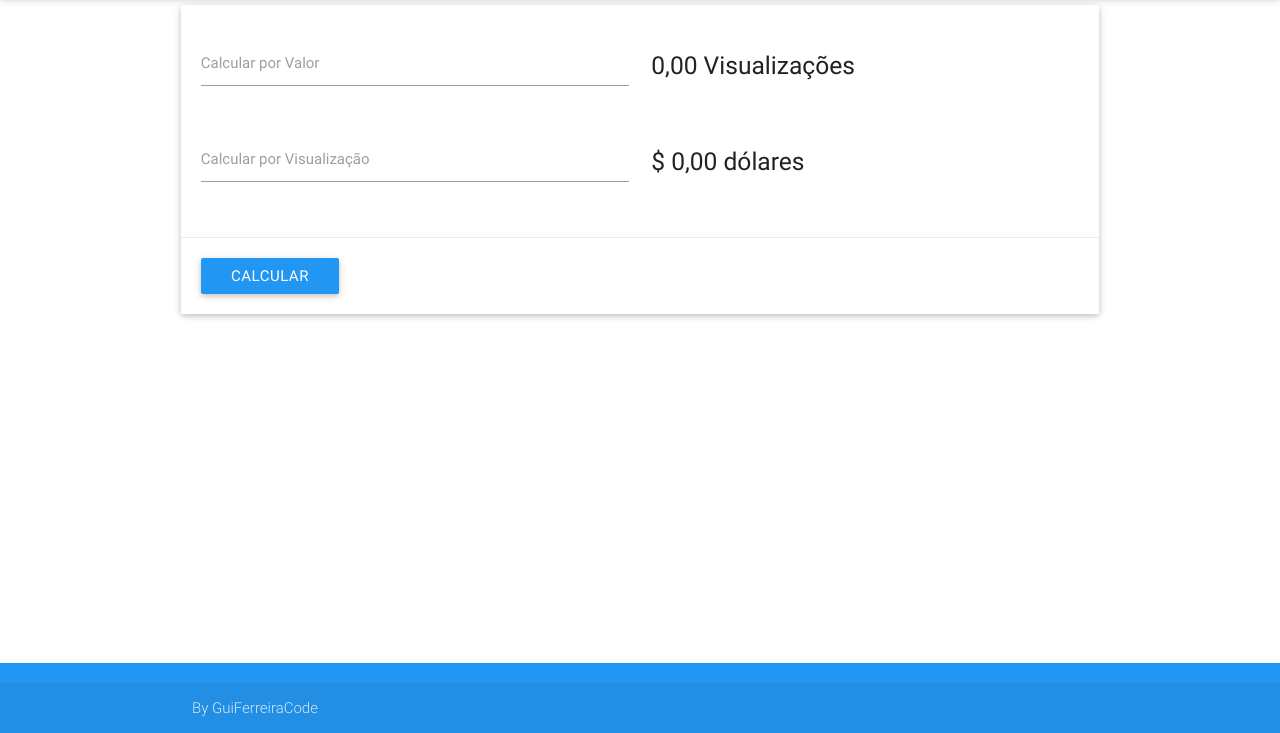
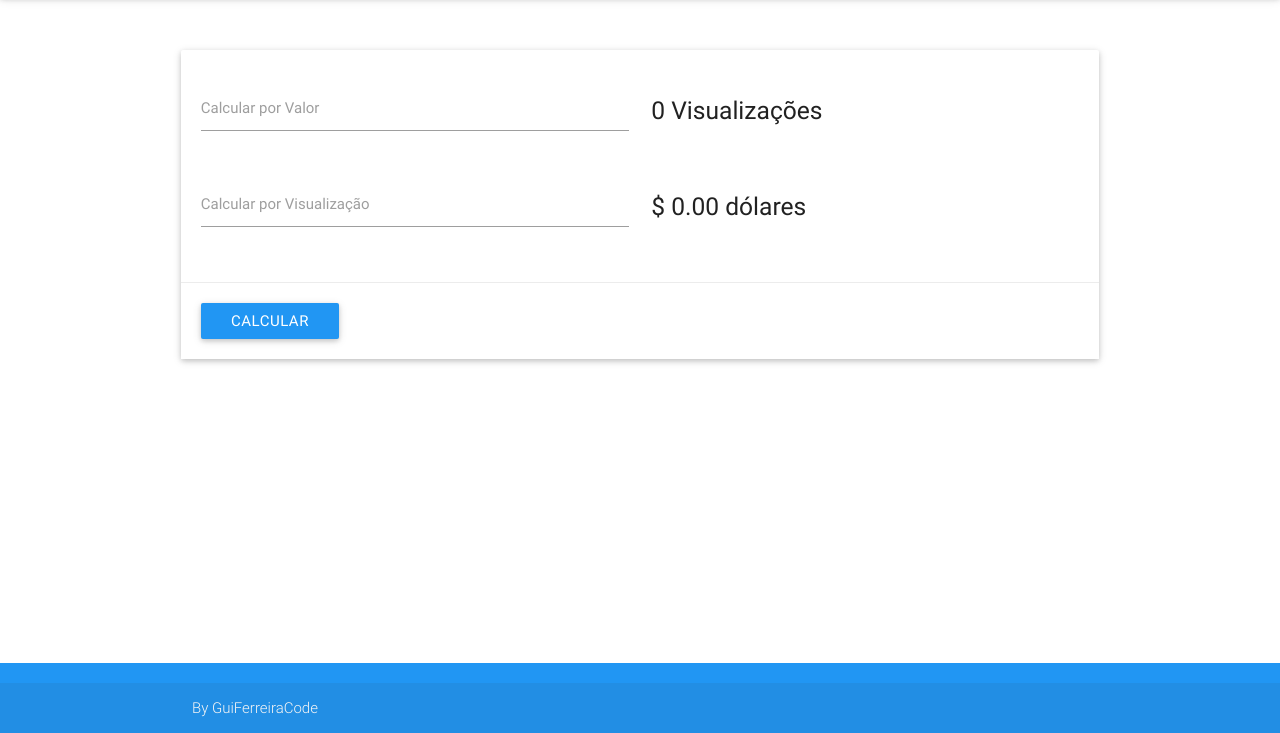
Before and after one commit to guiferreira/Calculadora_Rendimentos_do_Youtube, a plain HTML site: page index.html in a window 1280 px wide. Both pictures are taken after a click on the link "CALCULAR". Shown: the part 67-800 px from the top of the page. Drawn offline with nearby package versions, Linux system fonts and the light colour scheme.

Commit message:
Atualizando sistema

```diff
--- a/index.html
+++ b/index.html
@@ -16,6 +16,7 @@
     </nav>
     <main class="container">
         <div class="row">
+        <br><br>
             <div class="card">
                 <div class="card-content">
 
@@ -48,7 +49,9 @@
     <footer class="page-footer blue">
         <div class="footer-copyright">
             <div class="container">
-                By GuiFerreiraCode
+            <a class="grey-text text-lighten-4" target="_blanck" href="https://www.youtube.com/channel/UCot7SYG8mCagiQ_OUvHdnqg">
+            By GuiFerreiraCode
+            </a>
             </div>
         </div>
     </footer>
--- a/js/calculadora.js
+++ b/js/calculadora.js
@@ -5,7 +5,7 @@ var calculadora = function(){
     var pagPorVisualizacao = 4.93/3545;
     var rend_calc_valor = calc_valor / pagPorVisualizacao;
     var rend_calc_visualizacao = pagPorVisualizacao * calc_visualizacao;
-    document.getElementById('res_calc_valor').innerHTML = number_format(rend_calc_valor,2,',','.')+" Visualizações";
-    document.getElementById('res_calc_visualizacao').innerHTML = "$ "+number_format(rend_calc_visualizacao,2,',','.')+" dólares";
+    document.getElementById('res_calc_valor').innerHTML = number_format(rend_calc_valor,0,',','.')+" Visualizações";
+    document.getElementById('res_calc_visualizacao').innerHTML = "$ "+number_format(rend_calc_visualizacao,2,'.',',')+" dólares";
 
 };
```
